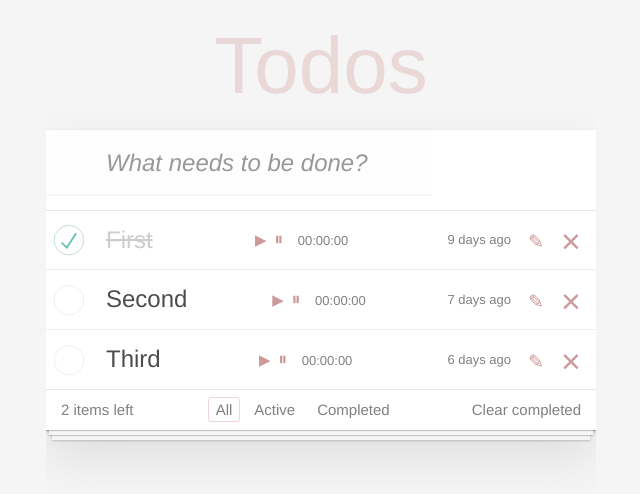
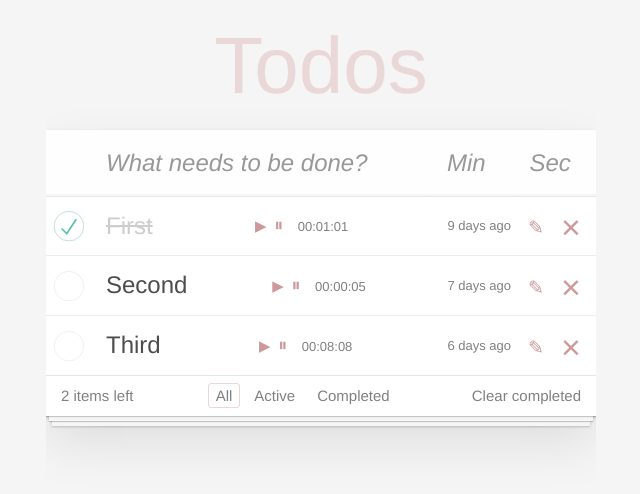
Before and after one commit to andreev-oe/todo-app, a React (Create React App) app: page / in a window 1280 px wide. Shown: the top 494 px of the page, without its empty margins (319-959 px from the left). Built offline with nearby package versions, Linux system fonts and the light colour scheme.

Commit message:
feat: make timer counting backwards

```diff
--- a/public/styles/index.css
+++ b/public/styles/index.css
@@ -4,6 +4,20 @@ body {
   padding: 0;
   width: 100vw;
   overflow-x: hidden;
+}
+
+input::-webkit-outer-spin-button,
+input::-webkit-inner-spin-button {
+  -webkit-appearance: none;
+  margin: 0;
+}
+
+input[type=number]{
+  -moz-appearance: textfield;
+}
+
+.counting-true {
+  background-color: greenyellow;
 }
 
 .estimated-time {
--- a/src/components/App/App.jsx
+++ b/src/components/App/App.jsx
@@ -42,6 +42,8 @@ export default class App extends React.Component {
           description: 'First',
           created: new Date(2023, 3, 28, 12),
           editing: false,
+          minutes: 1,
+          seconds: 1,
         },
         {
           id: this.userMaxId++,
@@ -50,6 +52,8 @@ export default class App extends React.Component {
           description: 'Second',
           created: new Date(2023, 3, 30, 9),
           editing: false,
+          minutes: 0,
+          seconds: 5,
         },
         {
           id: this.userMaxId++,
@@ -58,6 +62,8 @@ export default class App extends React.Component {
           description: 'Third',
           created: new Date(2023, 4, 1, 19),
           editing: false,
+          minutes: 8,
+          seconds: 8,
         },
       ],
       filterButtons: [
@@ -77,10 +83,27 @@ export default class App extends React.Component {
           buttonText: filterButtonName.COMPLETED,
         },
       ],
-      inputValue: '',
+      inputTask: '',
+      inputMinutes: '',
+      inputSeconds: '',
+    }
+    this.updateTimerTime = (id, minutes, seconds) => {
+      this.setState(({ tasks }) => {
+        const taskIndex = tasks.findIndex((task) => task.id === id)
+        let updatedTask = {
+          ...tasks[taskIndex],
+          minutes: minutes,
+          seconds: seconds,
+        }
+        const newTasks = [...tasks.slice(0, taskIndex), updatedTask, ...tasks.slice(taskIndex + 1)]
+        return {
+          tasks: newTasks,
+        }
+      })
     }
     this.onToggleCompleted = (evt) => {
-      const taskInputElement = evt.target
+      console.log(evt)
+      const taskInputElement = evt.target || evt
       let newClassName = taskStatusClassName.ACTIVE
       if (taskInputElement.checked) {
         newClassName = taskStatusClassName.COMPLETED
@@ -104,13 +127,15 @@ export default class App extends React.Component {
         }
       })
     }
-    this.addItem = (text) => {
+    this.addItem = (text, minutes, seconds) => {
       const newTask = {
         id: this.userMaxId++,
         className: taskStatusClassName.ACTIVE,
         description: text,
         created: new Date(),
         editing: false,
+        minutes: minutes,
+        seconds: seconds,
       }
       this.setState(({ tasks }) => {
         const newTasks = [...tasks, newTask]
@@ -120,18 +145,37 @@ export default class App extends React.Component {
       })
     }
     this.onInputChange = (evt) => {
-      this.setState({
-        inputValue: evt.target.value,
-      })
+      const inputFiledName = evt.target.placeholder
+      switch (inputFiledName) {
+        case 'Min':
+          this.setState({
+            inputMinutes: evt.target.value,
+          })
+          break
+        case 'Sec':
+          this.setState({
+            inputSeconds: evt.target.value,
+          })
+          break
+        default:
+          this.setState({
+            inputTask: evt.target.value,
+          })
+          break
+      }
     }
     this.onSubmit = (evt) => {
       evt.preventDefault()
-      const value = this.state.inputValue.trim()
-      if (value) {
-        this.addItem(value)
+      const text = this.state.inputTask.trim()
+      const minutes = Math.round(this.state.inputMinutes)
+      const seconds = Math.round(this.state.inputSeconds)
+      if (text) {
+        this.addItem(text, minutes, seconds)
         this.setState(() => {
           return {
-            inputValue: '',
+            inputTask: '',
+            inputMinutes: '',
+            inputSeconds: '',
           }
         })
       }
@@ -225,7 +269,13 @@ export default class App extends React.Component {
       <section className="todoapp">
         <header className="header">
           <h1>Todos</h1>
-          <NewTaskForm onInputChange={this.onInputChange} onSubmit={this.onSubmit} inputValue={this.state.inputValue} />
+          <NewTaskForm
+            onInputChange={this.onInputChange}
+            onSubmit={this.onSubmit}
+            inputTask={this.state.inputTask}
+            inputMinutes={this.state.inputMinutes}
+            inputSeconds={this.state.inputSeconds}
+          />
         </header>
         <section className="main">
           <TaskList
@@ -237,6 +287,7 @@ export default class App extends React.Component {
             filterButtons={this.state.filterButtons}
             startTimer={this.startTimer}
             stopTimer={this.stopTimer}
+            updateTimerTime={this.updateTimerTime}
           />
           <Footer
             countActiveTasks={countActiveTasks}
--- a/src/components/NewTaskForm/NewTaskForm.jsx
+++ b/src/components/NewTaskForm/NewTaskForm.jsx
@@ -1,29 +1,47 @@
 import React from 'react'
 import PropTypes from 'prop-types'
 
-const NewTaskForm = ({ onInputChange, onSubmit, inputValue }) => {
+const NewTaskForm = ({ onInputChange, onSubmit, inputTask, inputMinutes, inputSeconds }) => {
   return (
-    <form className="form" onSubmit={onSubmit}>
+    <form className="new-todo-form" onSubmit={onSubmit}>
       <input
+        type="text"
         className="new-todo"
         placeholder="What needs to be done?"
         autoFocus
         onChange={onInputChange}
-        value={inputValue}
+        value={inputTask}
         required
       />
+      <input
+        type="number"
+        step={1}
+        className="new-todo-form__timer"
+        placeholder="Min"
+        onChange={onInputChange}
+        value={inputMinutes}
+      />
+      <input
+        type="number"
+        step={1}
+        className="new-todo-form__timer"
+        placeholder="Sec"
+        onChange={onInputChange}
+        value={inputSeconds}
+      />
+      <button type="submit"></button>
     </form>
   )
 }
 
 NewTaskForm.defaultProps = {
   onInputChange: () => {},
-  onSubmit: () => {},
+  // onSubmit: () => {},
   inputValue: '',
 }
 NewTaskForm.propTypes = {
   onInputChange: PropTypes.func,
-  onSubmit: PropTypes.func,
+  // onSubmit: PropTypes.func,
   inputValue: PropTypes.string,
 }
 
--- a/src/components/Task/Task.jsx
+++ b/src/components/Task/Task.jsx
@@ -7,16 +7,18 @@ const TIMER_INTERVAL = 1000
 const MIN_LENGTH = 2
 const SECONDS_IN_MINUTE = 60
 const MILLISECONDS_IN_SECOND = 1000
+const CHECKBOX_CSS_CLASS = 'toggle'
+const FIRST_TICK_OFFSET = 15
 
 export default class Task extends React.Component {
   constructor(props) {
     super(props)
+    this.taskTimerInterval = null
     this.state = {
-      startTime: 0,
-      elapsedTime: 0,
-      totalTime: 0,
+      previousTimeStamp: null,
+      currentTimeStamp: null,
+      totalTime: (this.props.task.minutes * SECONDS_IN_MINUTE + this.props.task.seconds) * MILLISECONDS_IN_SECOND,
       startedCounting: false,
-      taskTimerInterval: null,
     }
     this.startTimer = () => {
       if (this.state.startedCounting) {
@@ -24,53 +26,81 @@ export default class Task extends React.Component {
       }
       this.setState(() => {
         return {
-          startTime: Date.now(),
+          previousTimeStamp: Date.now() + FIRST_TICK_OFFSET,
           startedCounting: true,
         }
       })
       const taskTimerInterval = setInterval(() => {
-        this.setState(({ startTime, totalTime }) => {
-          const timeStamp = Date.now()
+        this.setState(({ previousTimeStamp, currentTimeStamp, totalTime }) => {
+          if (totalTime / MILLISECONDS_IN_SECOND < 1) {
+            clearInterval(this.taskTimerInterval)
+            document.querySelectorAll(`.${CHECKBOX_CSS_CLASS}`).forEach((node) => {
+              if (Number(node.id) === this.props.task.id) {
+                node.checked = 'true'
+                this.props.onToggleCompleted(node)
+              }
+            })
+            return {
+              totalTime: totalTime,
+              previousTimeStamp: currentTimeStamp,
+              startedCounting: false,
+            }
+          }
+          currentTimeStamp = Date.now()
+          const elapsedTime = currentTimeStamp - previousTimeStamp
+          totalTime = totalTime - elapsedTime
+          const minutes = Math.floor(totalTime / MILLISECONDS_IN_SECOND / SECONDS_IN_MINUTE)
+          const seconds = Math.floor((totalTime / MILLISECONDS_IN_SECOND) % SECONDS_IN_MINUTE)
+          this.props.updateTimerTime(this.props.task.id, minutes, seconds)
           return {
-            elapsedTime: timeStamp - startTime + totalTime,
-            taskTimerInterval: taskTimerInterval,
+            totalTime: totalTime,
+            previousTimeStamp: currentTimeStamp,
           }
         })
       }, TIMER_INTERVAL)
+      this.taskTimerInterval = taskTimerInterval
     }
     this.stopTimer = () => {
-      this.setState(({ taskTimerInterval, elapsedTime }) => {
-        clearInterval(taskTimerInterval)
+      this.setState(() => {
+        clearInterval(this.taskTimerInterval)
         return {
-          totalTime: elapsedTime,
-          startTime: null,
           startedCounting: false,
         }
       })
     }
   }
   componentWillUnmount() {
-    clearInterval(this.state.taskTimerInterval)
+    clearInterval(this.taskTimerInterval)
   }
 
   render() {
     const { onEditFieldKeyDown, onEditButtonClick, onDelete, onToggleCompleted, task } = this.props
-    const { elapsedTime } = this.state
+    const { id, className, description, created, editing } = task
+    const { totalTime, startedCounting } = this.state
     const setDate = (date) => formatDistanceToNow(date, { addSuffix: true, includeSeconds: true })
-    const formatTime = (time) => time.padStart(MIN_LENGTH, '0')
-    const { id, className, description, created, editing } = task
-    let timeStampToSeconds = Math.floor(elapsedTime / MILLISECONDS_IN_SECOND)
+    const formatTime = (time) => String(time).padStart(MIN_LENGTH, '0')
+    let timeStampToSeconds = Math.floor(totalTime / MILLISECONDS_IN_SECOND)
     let hours = String(Math.floor(timeStampToSeconds / SECONDS_IN_MINUTE / SECONDS_IN_MINUTE))
     let minutes = String(Math.floor(timeStampToSeconds / SECONDS_IN_MINUTE) - hours * SECONDS_IN_MINUTE)
     let seconds = String(Math.floor(timeStampToSeconds % SECONDS_IN_MINUTE))
     return (
       <li className={className} data-id={id}>
         <div className="view">
-          <input id={id} className="toggle" type="checkbox" onChange={onToggleCompleted} checked={className} />
+          <input
+            id={id}
+            className={CHECKBOX_CSS_CLASS}
+            type="checkbox"
+            onChange={onToggleCompleted}
+            checked={className}
+          />
           <label htmlFor={id}>
             <span className="title">{description}</span>
             <span className="description">
-              <button className="icon icon-play" data-id={id} onClick={this.startTimer}></button>
+              <button
+                className={`icon icon-play counting-${Boolean(startedCounting)}`}
+                data-id={id}
+                onClick={this.startTimer}
+              ></button>
               <button className="icon icon-pause" data-id={id} onClick={this.stopTimer}></button>
               <span className="estimated-time">
                 {`${formatTime(hours)}:${formatTime(minutes)}:${formatTime(seconds)}`}
--- a/src/components/TaskList/TaskList.jsx
+++ b/src/components/TaskList/TaskList.jsx
@@ -4,7 +4,15 @@ import PropTypes from 'prop-types'
 import Task from '../Task/Task.jsx'
 import { filterButtonName, taskStatusClassName } from '../App/App.jsx'
 
-const TaskList = ({ onEditFieldKeyDown, onEditButtonClick, onDelete, onToggleCompleted, tasks, filterButtons }) => {
+const TaskList = ({
+  onEditFieldKeyDown,
+  onEditButtonClick,
+  onDelete,
+  onToggleCompleted,
+  tasks,
+  filterButtons,
+  updateTimerTime,
+}) => {
   const activeFilterButton = filterButtons.find((button) => button.className === 'selected').buttonText
   const getFilteredTasks = (tasks, clickedFilterButtonName) => {
     let filteredTasks
@@ -38,6 +46,7 @@ const TaskList = ({ onEditFieldKeyDown, onEditButtonClick, onDelete, onToggleCom
             onDelete={onDelete}
             onEditButtonClick={onEditButtonClick}
             onEditFieldKeyDown={onEditFieldKeyDown}
+            updateTimerTime={updateTimerTime}
           />
         )
       })}
```
